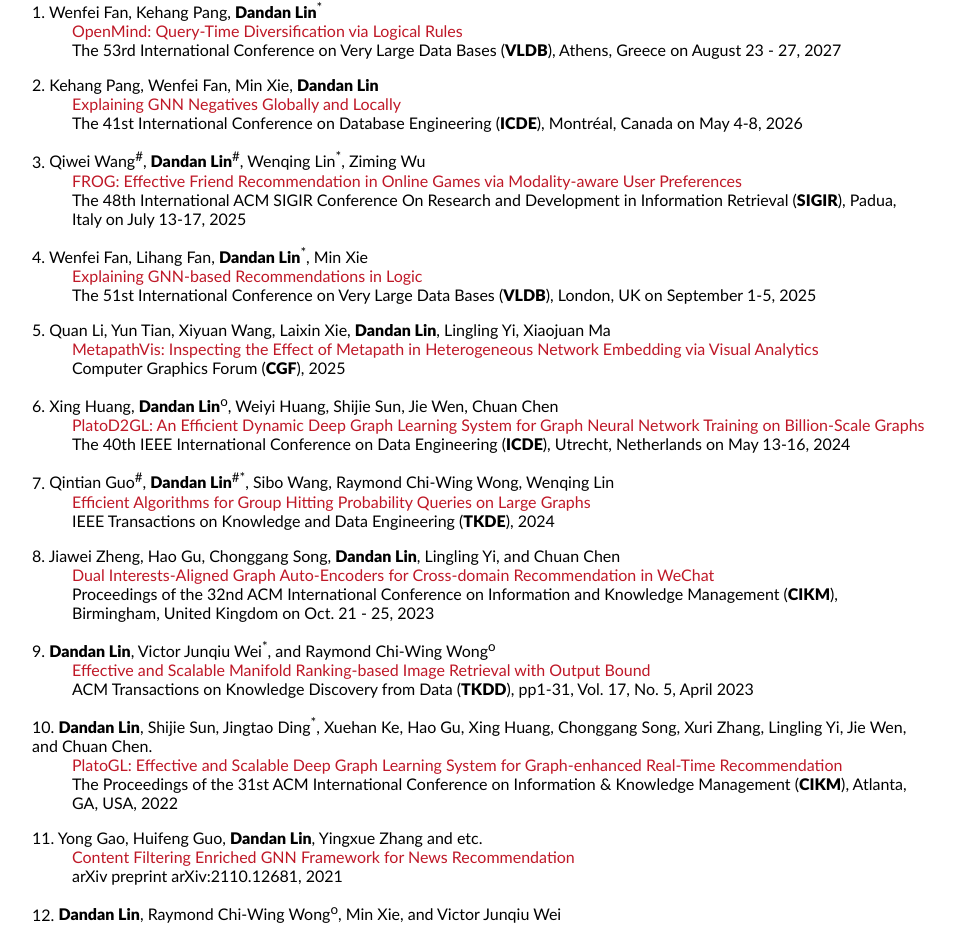
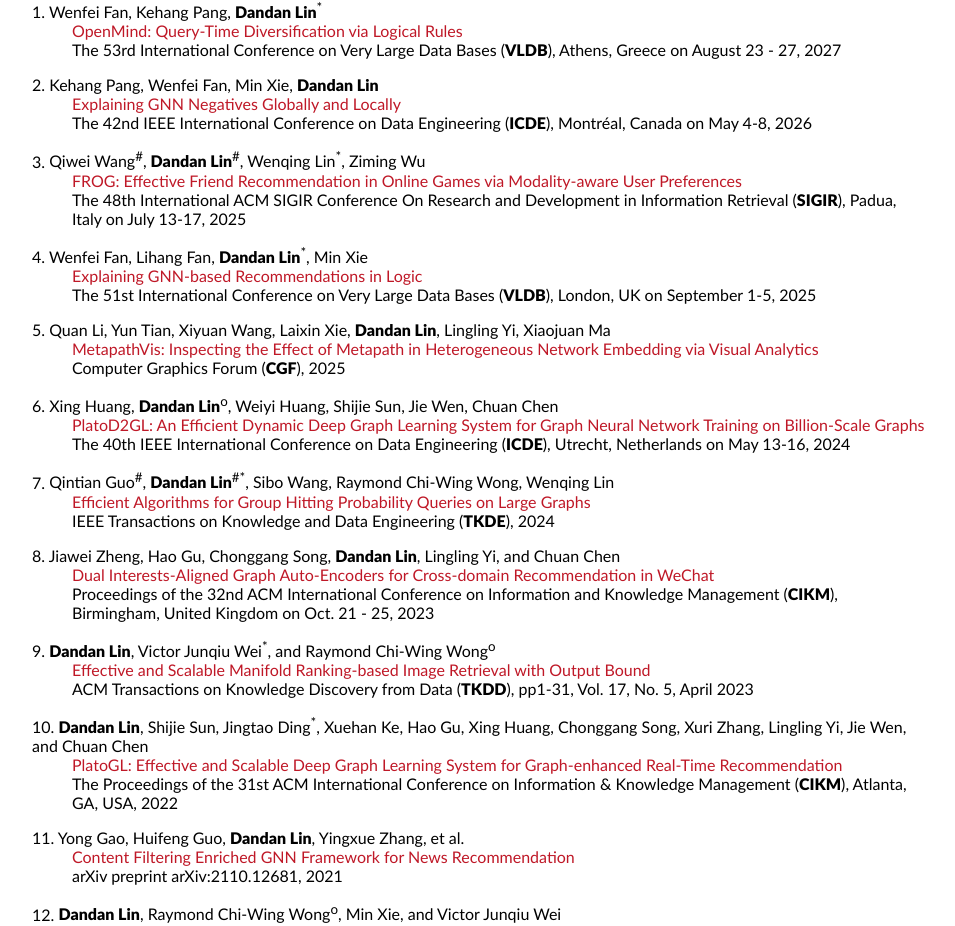
Before and after one commit to 2danlin/2danlin.github.io, a Jekyll site: the page built from publications/index.html, in a window 1280 px wide. Shown: the part 340-1266 px from the top of the page, without its empty margins (160-1115 px from the left). Built offline with Jekyll 4.4.1, drawn with Linux system fonts in a browser that asks for light colours.

Commit message:
Update index.html

```diff
--- a/publications/index.html
+++ b/publications/index.html
@@ -24,7 +24,7 @@ layout: default
 	<dl>
 		<dt>Kehang Pang, Wenfei Fan, Min Xie, <strong>Dandan Lin</strong></dt>
 		<dd><a>Explaining GNN Negatives Globally and Locally</a></dd>
-		<dd>The 41st International Conference on Database Engineering (<strong>ICDE</strong>), Montréal, Canada on May 4-8, 2026</dd>
+		<dd>The 42nd IEEE International Conference on Data Engineering (<strong>ICDE</strong>), Montréal, Canada on May 4-8, 2026</dd>
 	</dl>
 	<dl>
 		<dt>Qiwei Wang<sup>#</sup>, <strong>Dandan Lin</strong><sup>#</sup>, Wenqing Lin<sup>*</sup>, Ziming Wu</dt>
@@ -62,12 +62,12 @@ layout: default
 		<dd>ACM Transactions on Knowledge Discovery from Data (<strong>TKDD</strong>), pp1-31, Vol. 17, No. 5, April 2023</dd>
 	</dl>
 	<dl>
-		<dt><strong>Dandan Lin</strong>, Shijie Sun, Jingtao Ding<sup>*</sup>, Xuehan Ke, Hao Gu, Xing Huang, Chonggang Song, Xuri Zhang, Lingling Yi, Jie Wen, and Chuan Chen.</dt>
+		<dt><strong>Dandan Lin</strong>, Shijie Sun, Jingtao Ding<sup>*</sup>, Xuehan Ke, Hao Gu, Xing Huang, Chonggang Song, Xuri Zhang, Lingling Yi, Jie Wen, and Chuan Chen</dt>
 		<dd><a>PlatoGL: Effective and Scalable Deep Graph Learning System for Graph-enhanced Real-Time Recommendation</a></dd>
 		<dd>The Proceedings of the 31st ACM International Conference on Information &amp; Knowledge Management (<strong>CIKM</strong>), Atlanta, GA, USA, 2022</dd>
 	</dl>
 	<dl>
-		<dt>Yong Gao, Huifeng Guo, <strong>Dandan Lin</strong>, Yingxue Zhang and etc.</dt>
+		<dt>Yong Gao, Huifeng Guo, <strong>Dandan Lin</strong>, Yingxue Zhang, et al.</dt>
 		<dd><a>Content Filtering Enriched GNN Framework for News Recommendation</a></dd>
 		<dd>arXiv preprint arXiv:2110.12681, 2021</dd>
 	</dl>
```
